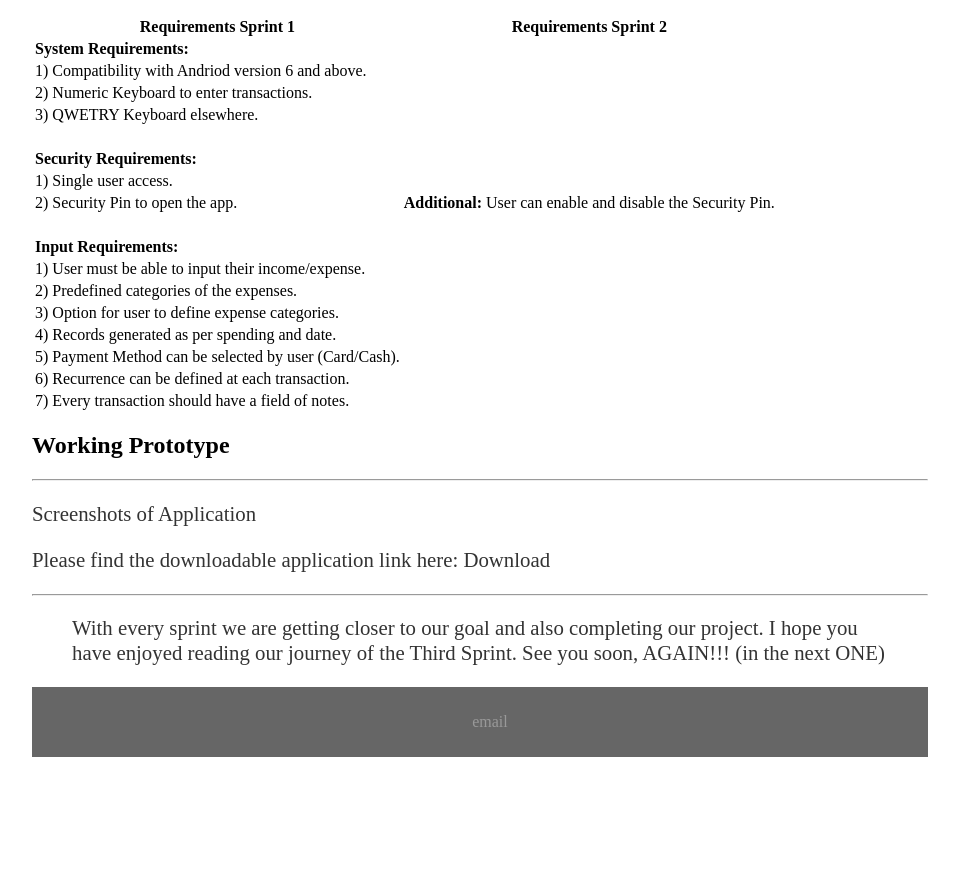
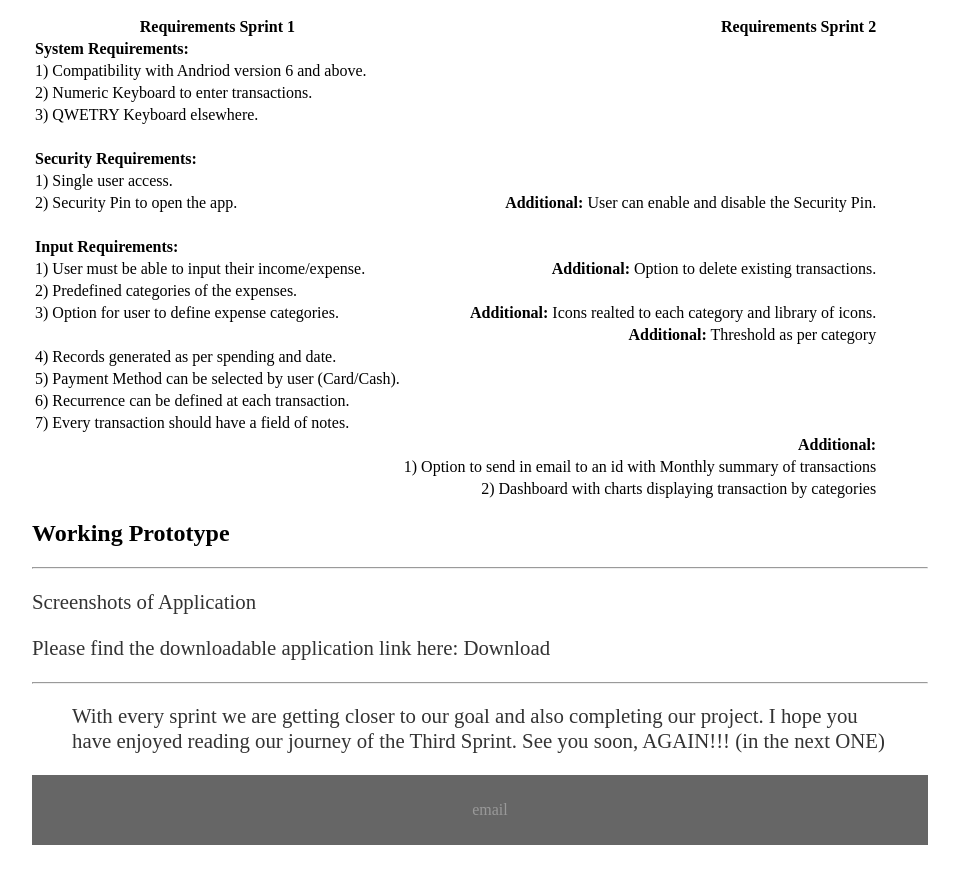
Before and after one commit to NadeemNicoR/TeamProjects, a Jekyll site: the page built from docs/_posts/2019-06-04-ISEE-2019-Advanced-Prototype-Presentation.md, in a window 1280 px wide and 900 px high, scrolled down 4517 px. Shown: the top 884 px of the window, without its empty margins (160-1119 px from the left). Built offline with Jekyll 4.4.1, drawn with Linux system fonts in a browser that asks for light colours; our own code applies the rules of GitHub Pages for plain Markdown files; a file with an impossible date is left out; before the commit the page ends 5334 px from its top, so only the background shows below that.

Commit message:
Update 2019-06-04-ISEE-2019-Advanced-Prototype-Presentation.md

```diff
--- a/docs/_posts/2019-06-04-ISEE-2019-Advanced-Prototype-Presentation.md
+++ b/docs/_posts/2019-06-04-ISEE-2019-Advanced-Prototype-Presentation.md
@@ -99,26 +99,29 @@ Our Customer wants to develop an app for Money Management. Requirements given by
 
 
 
-| Requirements Sprint 1                                  | Requirements Sprint 2		                                          |
-| -------------------------------                        |:------------------------------:	                                 |
-| **System Requirements:**                               |			                                                            |
-| 1) Compatibility with Andriod version 6 and above.     |       		                                                         |
-| 2) Numeric Keyboard to enter transactions.             |      			                                                      |
-| 3) QWETRY Keyboard elsewhere.                          |      			                                                      |
-|                                                        | 	                                                                  |
-| **Security Requirements:**                             |               		                                                |
-| 1) Single user access.                                 |              			                                             |
-| 2) Security Pin to open the app.                       | **Additional:** User can enable and disable the Security Pin.      |
-|                                                        | 	                                                                  |
-| **Input Requirements:**                                |			                                                            |
-| 1) User must be able to input their income/expense.    |       		                                                         |
-| 2) Predefined categories of the expenses.              |      			                                                      |
-| 3) Option for user to define expense categories.       |      			                                                      |
-| 4) Records generated as per spending and date.         |                                                                    |
-| 5) Payment Method can be selected by user (Card/Cash). |                                                                    |
-| 6) Recurrence can be defined at each transaction.      |                                                                    |
-| 7) Every transaction should have a field of notes.     |                                                                    |
-
+| Requirements Sprint 1                                  | Requirements Sprint 2		                                                |
+| -------------------------------                        |------------------------------:	                                          |
+| **System Requirements:**                               |			                                                                  |
+| 1) Compatibility with Andriod version 6 and above.     |       		                                                               |
+| 2) Numeric Keyboard to enter transactions.             |      			                                                            |
+| 3) QWETRY Keyboard elsewhere.                          |      			                                                            |
+|                                                        | 	                                                                        |
+| **Security Requirements:**                             |               		                                                      |
+| 1) Single user access.                                 |              			                                                   |
+| 2) Security Pin to open the app.                       | **Additional:** User can enable and disable the Security Pin.            |
+|                                                        | 	                                                                        |
+| **Input Requirements:**                                |			                                                                  |
+| 1) User must be able to input their income/expense.    | **Additional:** Option to delete existing transactions.              		|
+| 2) Predefined categories of the expenses.              |      			                                                            |
+| 3) Option for user to define expense categories.       | **Additional:** Icons realted to each category and library of icons.     |
+|                                                        | **Additional:** Threshold as per category                                |
+| 4) Records generated as per spending and date.         |                                                                          |
+| 5) Payment Method can be selected by user (Card/Cash). |                                                                          |
+| 6) Recurrence can be defined at each transaction.      |                                                                          |
+| 7) Every transaction should have a field of notes.     |                                                                          |
+|                                                        | **Additional:**                                                          |
+|                                                        | 1) Option to send in email to an id with Monthly summary of transactions |
+|                                                        | 2) Dashboard with charts displaying transaction by categories	         |
 
 ## Working Prototype
 -----
```
